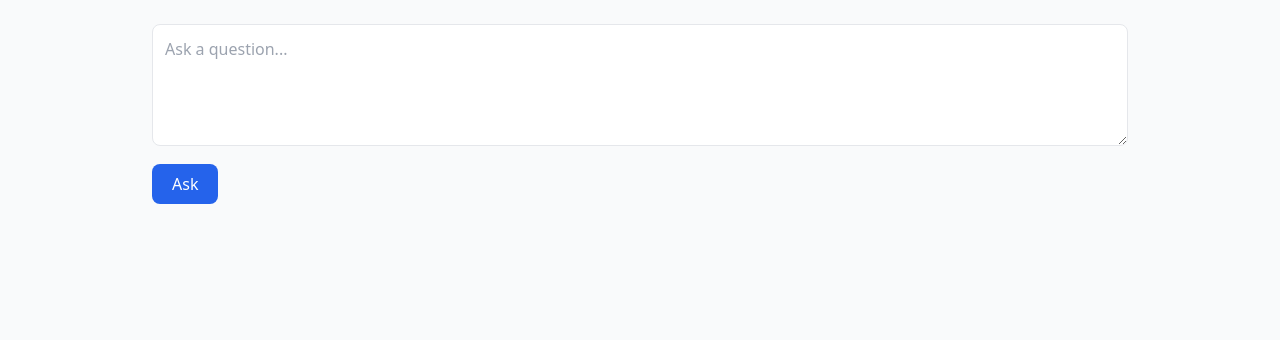
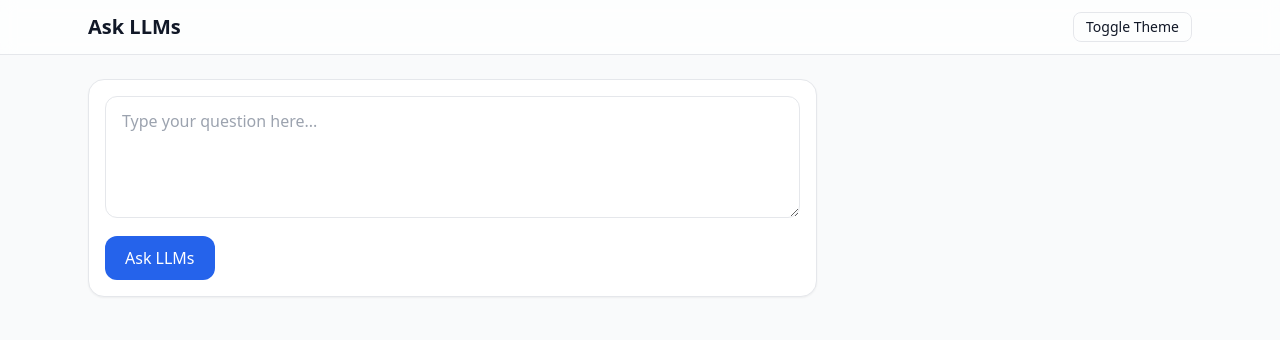
Before and after one commit to TumisoMphela/Investigation, a plain HTML site: page frontend/index.html in a window 1280 px wide. Drawn offline with nearby package versions, Linux system fonts and the light colour scheme.

Commit message:
feat(ui): improve frontend layout, dark mode, and backend health endpoint

```diff
--- a/frontend/index.html
+++ b/frontend/index.html
@@ -1,27 +1,48 @@
-<!DOCTYPE html>
+<!doctype html>
 <html lang="en">
 <head>
   <meta charset="utf-8" />
+  <meta name="viewport" content="width=device-width, initial-scale=1" />
   <title>Ask LLMs</title>
   <script src="https://cdn.tailwindcss.com"></script>
+  <script>
+    tailwind.config = {
+      darkMode: 'class',
+    };
+  </script>
 </head>
-  <body class="bg-gray-50 min-h-screen">
-    <main class="max-w-5xl mx-auto p-6">
-      <textarea
-        id="prompt"
-        rows="4"
-        class="w-full border rounded-lg p-3"
-        placeholder="Ask a question..."
-      ></textarea>
-      <button
-        id="askBtn"
-        class="mt-3 px-5 py-2 bg-blue-600 text-white rounded-lg"
-      >
-        Ask
+<body class="min-h-screen bg-gray-50 dark:bg-gray-900 text-gray-900 dark:text-gray-100">
+  <header class="sticky top-0 z-30 backdrop-blur bg-white/70 dark:bg-gray-800/70 border-b border-gray-200 dark:border-gray-700">
+    <div class="max-w-6xl mx-auto px-6 py-3 flex items-center justify-between">
+      <h1 class="text-xl font-semibold">Ask LLMs</h1>
+      <button id="themeToggle" class="text-sm px-3 py-1 border rounded-lg hover:bg-gray-200 dark:hover:bg-gray-700">
+        Toggle Theme
       </button>
-      <section id="status" class="text-gray-600 mt-3"></section>
-      <section id="results" class="grid md:grid-cols-2 gap-3 mt-4"></section>
+    </div>
+  </header>
+
+  <main class="max-w-6xl mx-auto p-6">
+    <section class="grid lg:grid-cols-3 gap-5 items-start">
+      <div class="lg:col-span-2">
+        <div class="bg-white dark:bg-gray-800 border rounded-2xl shadow-sm p-4">
+          <textarea id="prompt" rows="4"
+            class="w-full rounded-xl border px-4 py-3 bg-white dark:bg-gray-700 text-gray-900 dark:text-gray-100 focus:outline-none focus:ring-2 focus:ring-blue-500"
+            placeholder="Type your question here..."></textarea>
+          <div class="flex justify-between mt-3">
+            <button id="askBtn"
+              class="px-5 py-2.5 bg-blue-600 text-white rounded-xl hover:bg-blue-700 disabled:bg-gray-500">
+              Ask LLMs
+            </button>
+            <div id="loader" class="hidden text-blue-500 text-sm font-semibold">⏳ Querying models...</div>
+          </div>
+        </div>
+
+        <section id="status" class="text-sm text-gray-600 mt-3"></section>
+        <section id="results" class="grid sm:grid-cols-2 xl:grid-cols-3 gap-4 mt-4"></section>
+      </div>
+    </section>
   </main>
+
   <script src="./app.js" defer></script>
 </body>
 </html>
```
Also changed, not shown: backend/server.js (+14 -0 lines). Lines whose indentation alone changed are shown as unchanged.
